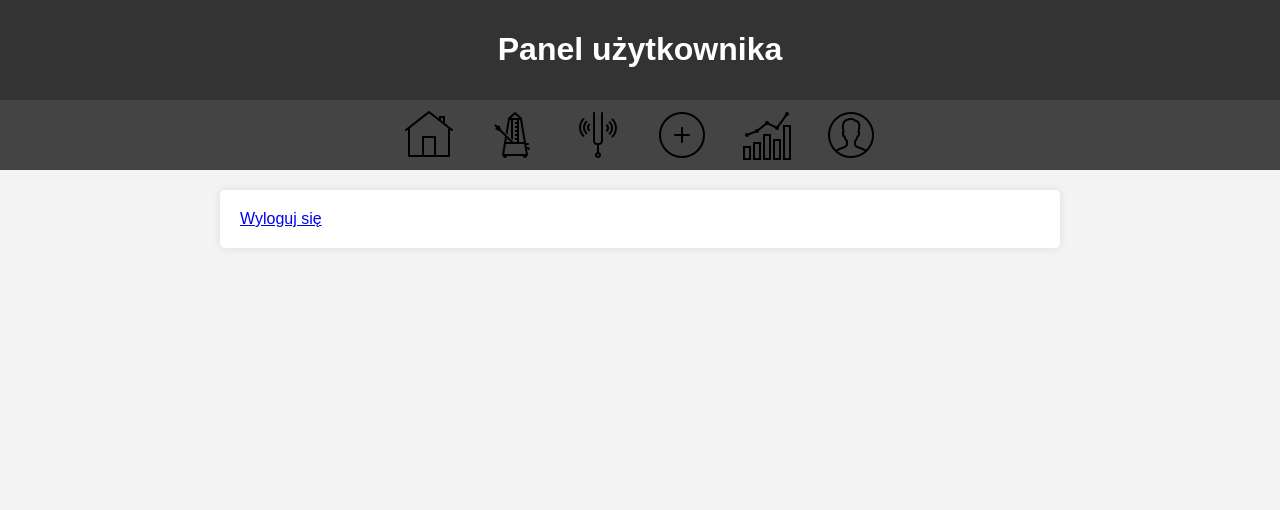
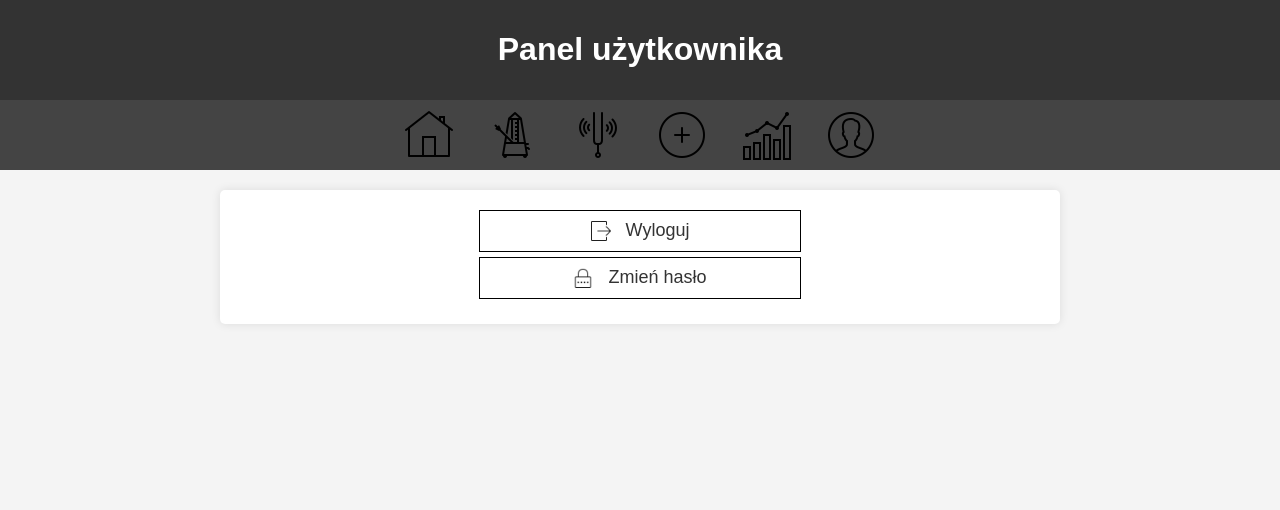
Before and after one commit to arkaddev/quartet, a PHP site: page /user.php in a window 1280 px wide. Shown: the top 510 px of the page. Run offline with PHP 8.4, Linux system fonts and the light colour scheme; the visitor is signed in with stand-in values (Sample User, id 1).

Commit message:
added new menu to user.php

```diff
--- a/user.php
+++ b/user.php
@@ -23,6 +23,39 @@ $username = $_SESSION['username'];
     <title>admin panel</title>
     <link rel="stylesheet" href="admin/styleadmin.css">
    <script src="https://cdn.jsdelivr.net/npm/chart.js"></script>
+  <style>
+
+    .link {margin: auto; /* Automatyczne wyśrodkowanie kontenera */
+
+        display: block;
+        margin-bottom: 5px;
+        border: 1px solid black; /* węższe obramowanie */
+        padding: 10px; /* mniej miejsca wokół tekstu */
+        width: 300px; /* szerokość hiperłącza */
+        text-decoration: none; /* wyłączenie podkreślenia */
+        color: #333; /* kolor tekstu */
+        font-family: Arial, sans-serif; /* wybrany font */
+        font-size: 18px; /* większa czcionka */
+        line-height: 15px; /* odstęp między liniami */
+       text-align: center; /* tekst na środku */
+
+     display: flex; /* Używamy flexbox do wyśrodkowania tekstu */
+        justify-content: center; /* Wyśrodkowanie w poziomie */
+        align-items: center; /* Wyśrodkowanie w pionie */
+
+    }
+
+    .link img {
+        margin-right: 15px; /* odstęp między obrazkiem a tekstem */
+        width: 20px; /* szerokość obrazka */
+      height: 20px; /* wysokość obrazka */}
+
+    .link:hover {
+        background-color: #f0f0f0; /* zmiana koloru tła po najechaniu myszką */
+    }
+
+
+    </style>
 </head>
 <body>
     <header>
@@ -40,10 +73,8 @@ $username = $_SESSION['username'];
 
 
 
-
-      <a href="logout.php">Wyloguj się</a>
-
-
+    <a href="logout.php" class="link"><img src="admin/logout.png" alt="">Wyloguj</a>
+    <a href="" class="link"><img src="admin/password.png" alt="">Zmień hasło</a>
 
   </div>
     <footer>
```
Also changed, not shown: admin/logout.png (added), admin/password.png (added).
